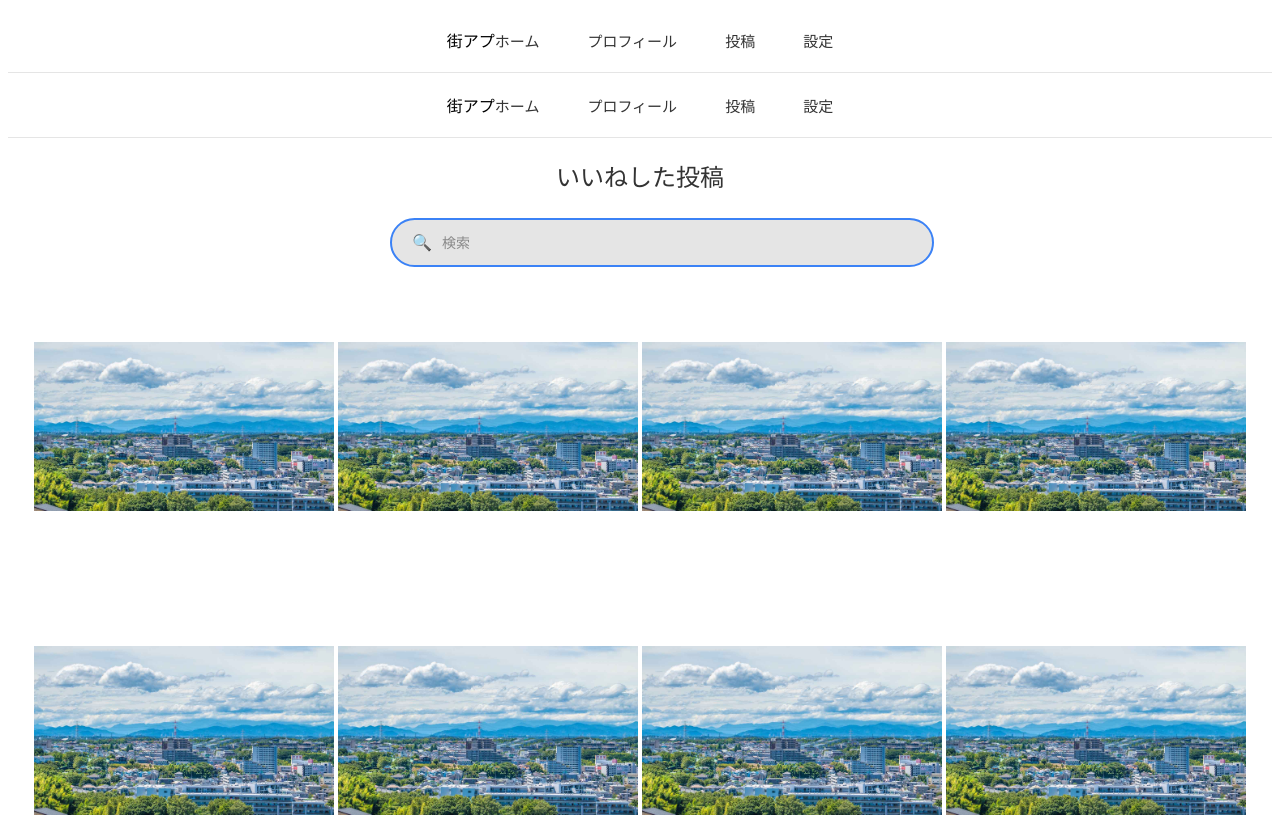
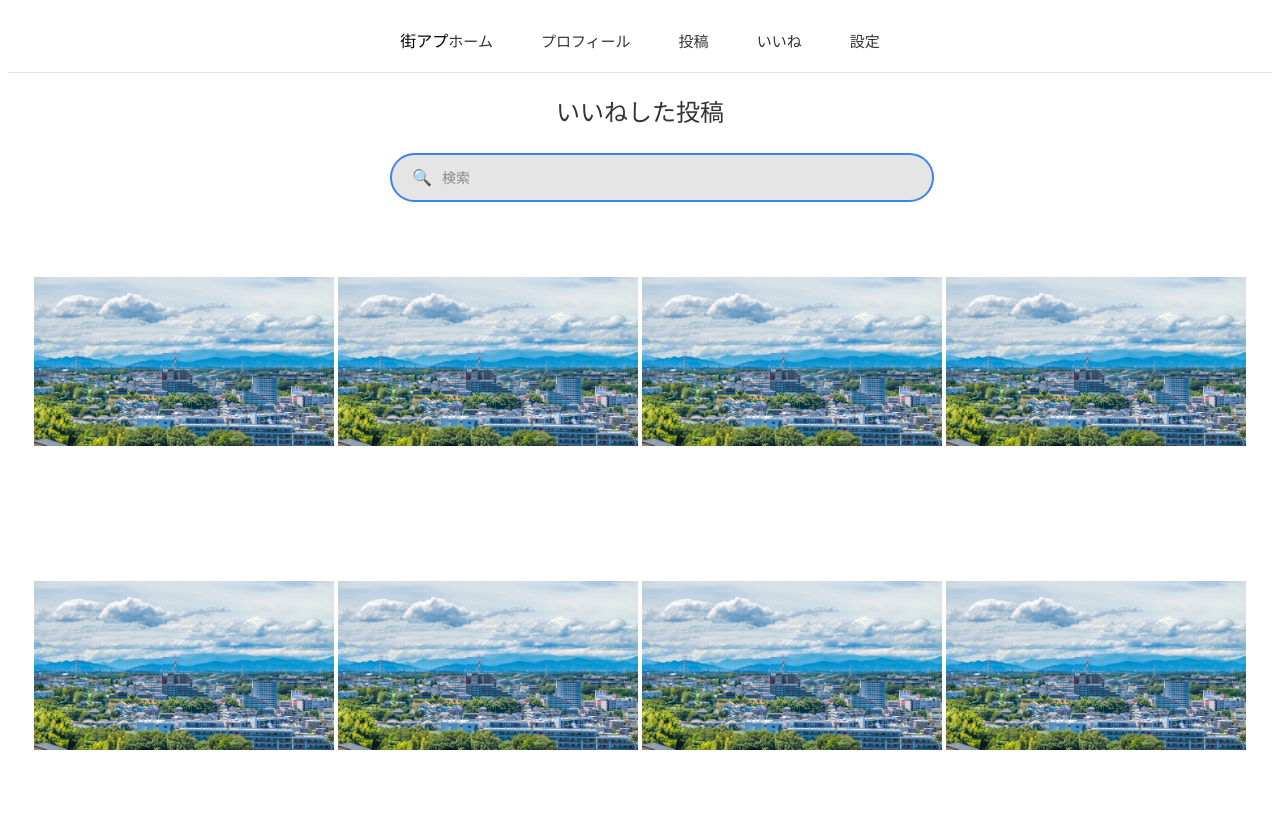
Before and after one commit to matiapu/matiapu-web, a Next.js app: page /profile/likes in a window 1280 px wide. Shown: the top 817 px of the page. Built offline with nearby package versions, Linux system fonts and the light colour scheme.

Commit message:
refactor: ヘッダーから不要なコンポーネントを削除し、リンクを追加

```diff
--- a/app/(main)/profile/likes/page.jsx
+++ b/app/(main)/profile/likes/page.jsx
@@ -6,7 +6,6 @@ import PostImage from '@/components/PostImage'
 function page() {
   return (
     <div>
-      <Header />
       <Likes />
       <PostImage />
     </div>
--- a/components/Header.jsx
+++ b/components/Header.jsx
@@ -18,6 +18,9 @@ export default function Header() {
             <Link href="/posts/1" className={styles.navLink}>
               投稿
             </Link>
+            <Link href="/profile/likes" className={styles.navLink}>
+              いいね
+            </Link>
             <Link href="/settings" className={styles.navLink}>
               設定
             </Link>
```
